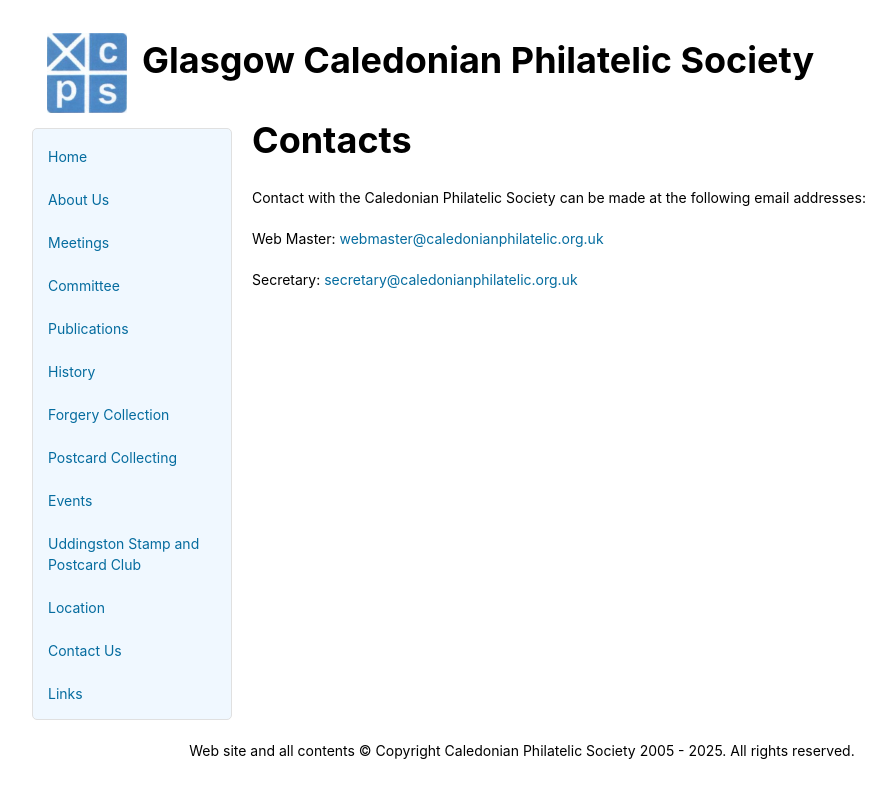
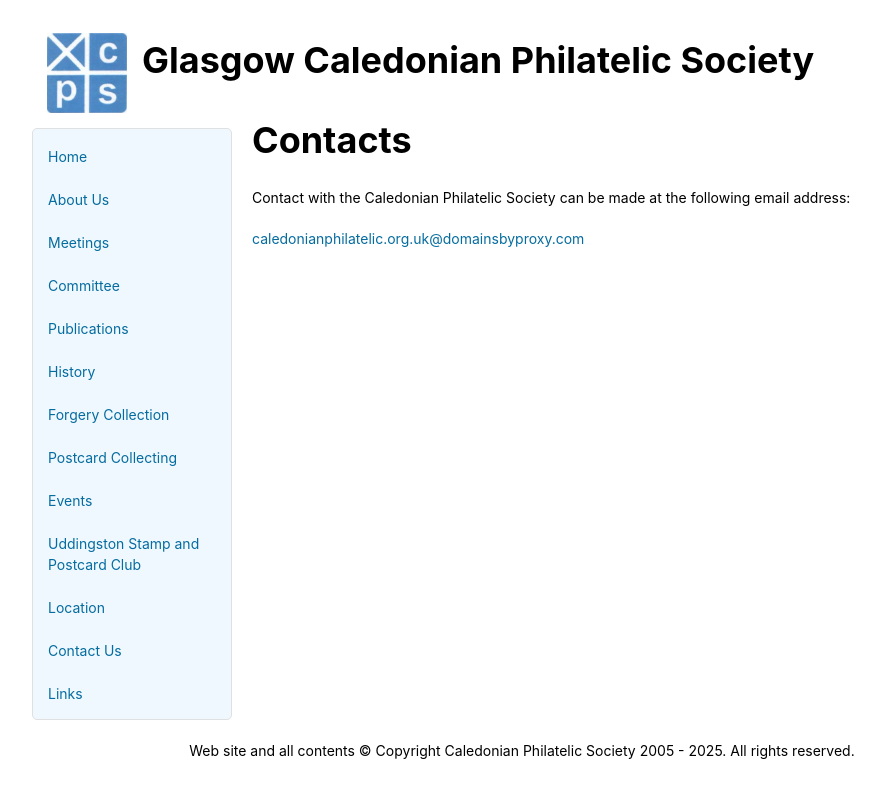
Before and after one commit to astalker/caledonian-stamps, a Jekyll site: the page built from contactus.md, in a window 1280 px wide. Shown: the top 798 px of the page, without its empty margins (118-1014 px from the left). Built offline with Jekyll 4.4.1, drawn with Linux system fonts in a browser that asks for light colours; our own code applies the rules of GitHub Pages for plain Markdown files.

Commit message:
Update to contact address

```diff
--- a/contactus.md
+++ b/contactus.md
@@ -1,7 +1,5 @@
 # Contacts
 
-Contact with the Caledonian Philatelic Society can be made at the following email addresses:
+Contact with the Caledonian Philatelic Society can be made at the following email address:
 
-Web Master: <a href="mailto:webmaster@caledonianphilatelic.org.uk">webmaster@caledonianphilatelic.org.uk</a>
-
-Secretary: <a href="mailto:secretary@caledonianphilatelic.org.uk">secretary@caledonianphilatelic.org.uk</a>
+<a href="mailto:caledonianphilatelic.org.uk@domainsbyproxy.com">caledonianphilatelic.org.uk@domainsbyproxy.com</a>
```
